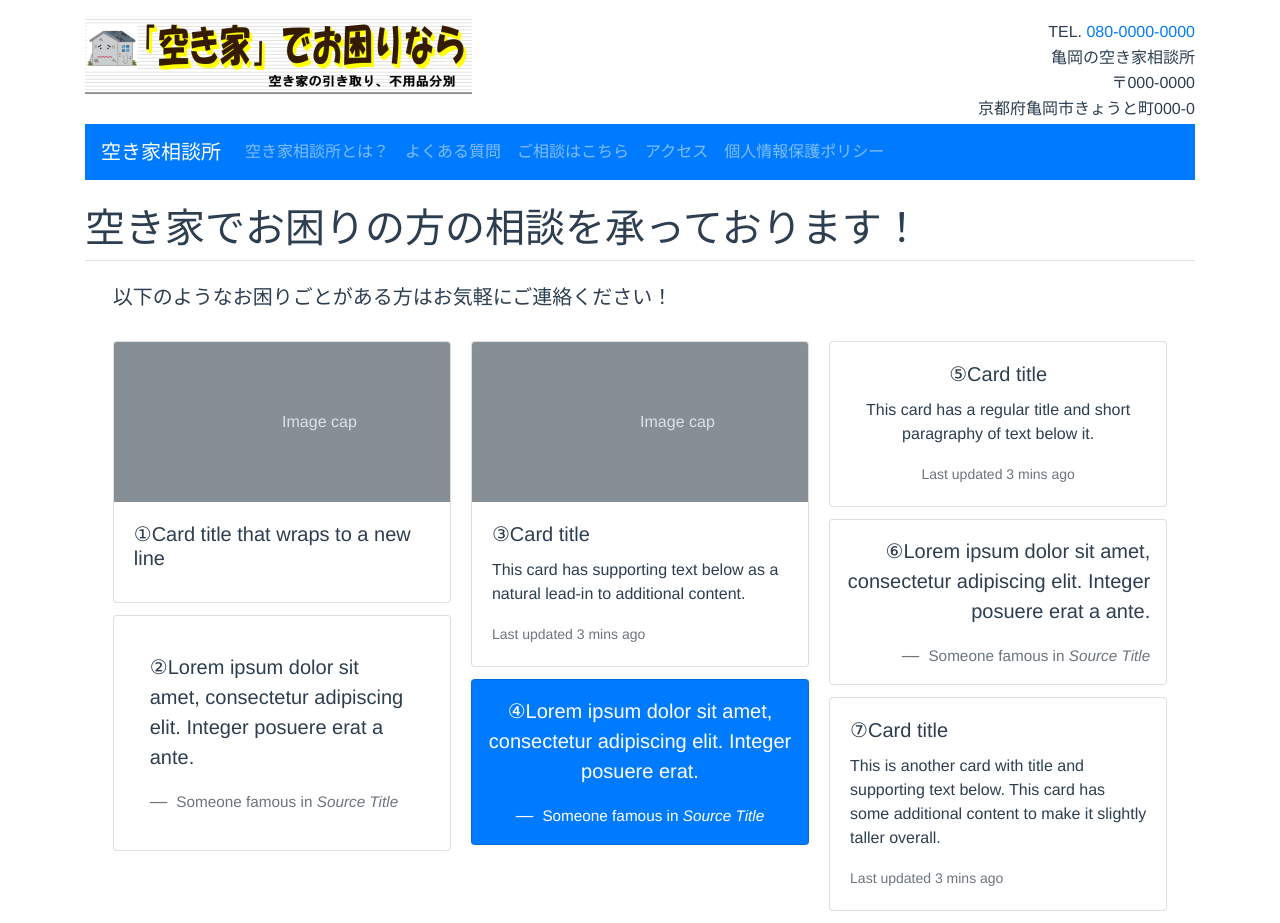
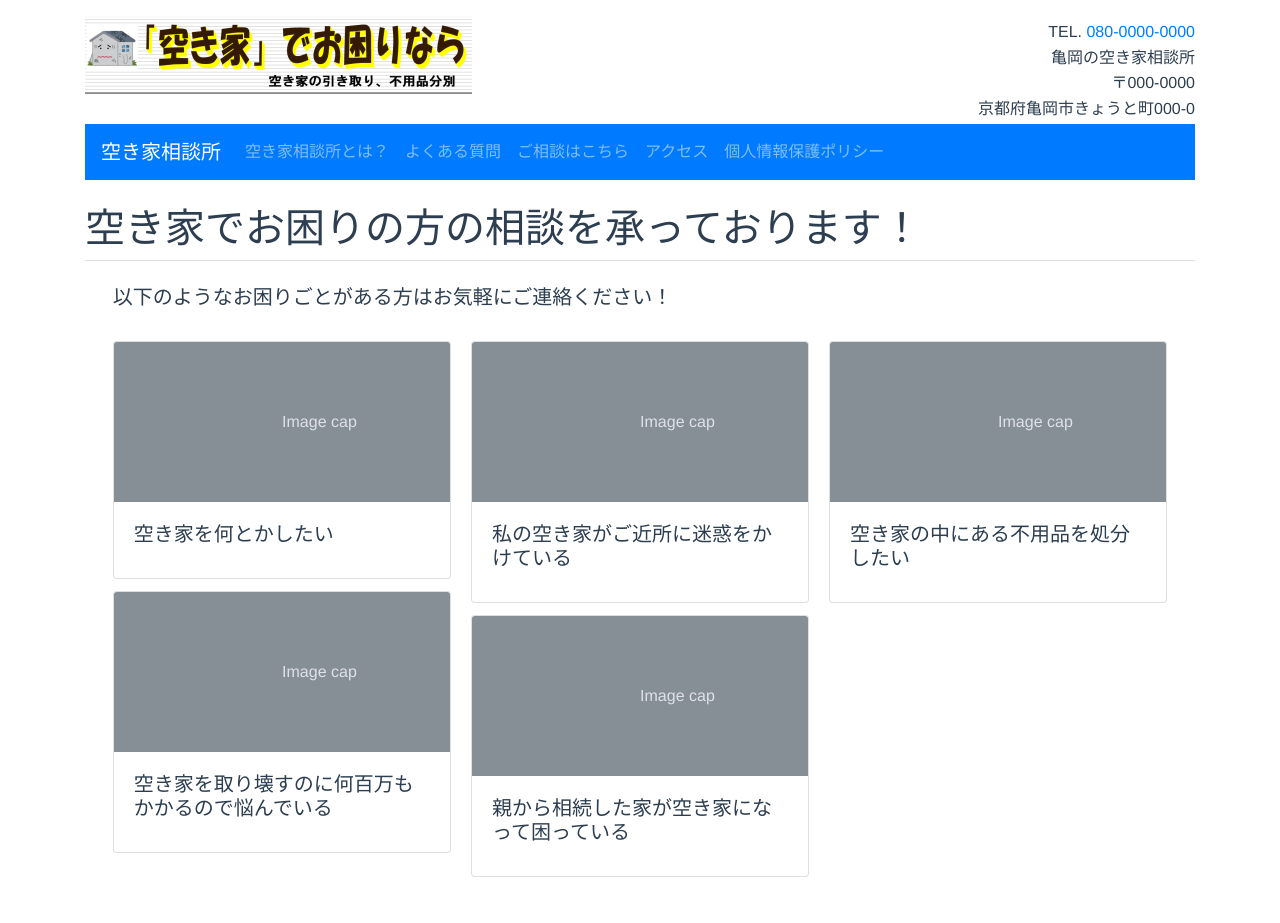
Before and after one commit to nakamura0736/empty-house, a Vue app: page /#/concept in a window 1280 px wide. After the commit the page ends 889 px from the top, so only its background shows below. Built offline with nearby package versions, Linux system fonts and the light colour scheme.

Commit message:
scssがうまく使えず生cssでメディアクエリを書く

```diff
--- a/src/components/concept.vue
+++ b/src/components/concept.vue
@@ -11,62 +11,36 @@
             <div class="card">
                <svg class="bd-placeholder-img card-img-top" width="100%" height="160" xmlns="http://www.w3.org/2000/svg" preserveAspectRatio="xMidYMid slice" focusable="false" role="img" aria-label="Placeholder: Image cap"><title>Placeholder</title><rect fill="#868e96" width="100%" height="100%"/><text fill="#dee2e6" dy=".3em" x="50%" y="50%">Image cap</text></svg>
                <div class="card-body">
-               <h5 class="card-title">①Card title that wraps to a new line</h5>
-               <!-- <p class="card-text">This is a longer card with supporting text below as a natural lead-in to additional content. This content is a little bit longer.</p> -->
+                  <h5 class="card-title">空き家を何とかしたい</h5>
                </div>
-         </div>
-         <div class="card p-3">
-            <blockquote class="blockquote mb-0 card-body">
-               <p>②Lorem ipsum dolor sit amet, consectetur adipiscing elit. Integer posuere erat a ante.</p>
-               <footer class="blockquote-footer">
-               <small class="text-muted">
-                  Someone famous in <cite title="Source Title">Source Title</cite>
-               </small>
-               </footer>
-            </blockquote>
             </div>
             <div class="card">
                <svg class="bd-placeholder-img card-img-top" width="100%" height="160" xmlns="http://www.w3.org/2000/svg" preserveAspectRatio="xMidYMid slice" focusable="false" role="img" aria-label="Placeholder: Image cap"><title>Placeholder</title><rect fill="#868e96" width="100%" height="100%"/><text fill="#dee2e6" dy=".3em" x="50%" y="50%">Image cap</text></svg>
                <div class="card-body">
-               <h5 class="card-title">③Card title</h5>
-               <p class="card-text">This card has supporting text below as a natural lead-in to additional content.</p>
-               <p class="card-text"><small class="text-muted">Last updated 3 mins ago</small></p>
+                  <h5 class="card-title">空き家を取り壊すのに何百万もかかるので悩んでいる</h5>
                </div>
             </div>
-         <div class="card bg-primary text-white text-center p-3">
-            <blockquote class="blockquote mb-0">
-               <p>④Lorem ipsum dolor sit amet, consectetur adipiscing elit. Integer posuere erat.</p>
-               <footer class="blockquote-footer text-white">
-               <small>
-                  Someone famous in <cite title="Source Title">Source Title</cite>
-               </small>
-               </footer>
-            </blockquote>
-         </div>
-         <div class="card text-center">
+            <div class="card">
+               <svg class="bd-placeholder-img card-img-top" width="100%" height="160" xmlns="http://www.w3.org/2000/svg" preserveAspectRatio="xMidYMid slice" focusable="false" role="img" aria-label="Placeholder: Image cap"><title>Placeholder</title><rect fill="#868e96" width="100%" height="100%"/><text fill="#dee2e6" dy=".3em" x="50%" y="50%">Image cap</text></svg>
                <div class="card-body">
-               <h5 class="card-title">⑤Card title</h5>
-               <p class="card-text">This card has a regular title and short paragraphy of text below it.</p>
-               <p class="card-text"><small class="text-muted">Last updated 3 mins ago</small></p>
+                  <h5 class="card-title">私の空き家がご近所に迷惑をかけている</h5>
                </div>
             </div>
-         <div class="card p-3 text-right">
-            <blockquote class="blockquote mb-0">
-               <p>⑥Lorem ipsum dolor sit amet, consectetur adipiscing elit. Integer posuere erat a ante.</p>
-               <footer class="blockquote-footer">
-               <small class="text-muted">
-                  Someone famous in <cite title="Source Title">Source Title</cite>
-               </small>
-               </footer>
-            </blockquote>
+            <div class="card">
+               <svg class="bd-placeholder-img card-img-top" width="100%" height="160" xmlns="http://www.w3.org/2000/svg" preserveAspectRatio="xMidYMid slice" focusable="false" role="img" aria-label="Placeholder: Image cap"><title>Placeholder</title><rect fill="#868e96" width="100%" height="100%"/><text fill="#dee2e6" dy=".3em" x="50%" y="50%">Image cap</text></svg>
+               <div class="card-body">
+                  <h5 class="card-title">親から相続した家が空き家になって困っている</h5>
+               </div>
             </div>
             <div class="card">
+               <svg class="bd-placeholder-img card-img-top" width="100%" height="160" xmlns="http://www.w3.org/2000/svg" preserveAspectRatio="xMidYMid slice" focusable="false" role="img" aria-label="Placeholder: Image cap"><title>Placeholder</title><rect fill="#868e96" width="100%" height="100%"/><text fill="#dee2e6" dy=".3em" x="50%" y="50%">Image cap</text></svg>
                <div class="card-body">
-               <h5 class="card-title">⑦Card title</h5>
-               <p class="card-text">This is another card with title and supporting text below. This card has some additional content to make it slightly taller overall.</p>
-               <p class="card-text"><small class="text-muted">Last updated 3 mins ago</small></p>
+                  <h5 class="card-title">空き家の中にある不用品を処分したい</h5>
                </div>
             </div>
+
+
+
          </div>
       </div>
    </div>
@@ -77,18 +51,31 @@
 </script>
 
 <style>
+/* .card-columns { */
+   @media screen and ( max-width:543px) { /* xs */
       .card-columns {
-  @include media-breakpoint-only(xl) {
-    column-count: 5;
+         column-count: 1;
       }
-  @include media-breakpoint-only(lg) {
-    column-count: 4;
    }
-  @include media-breakpoint-only(md) {
-    column-count: 2;
-  }
-  @include media-breakpoint-only(sm) {
+   @media screen and (min-width:544px) and ( max-width:767px) { /* sm */
+      .card-columns {
          column-count: 2;
       }
    }
+   @media screen and (min-width:768px) and ( max-width:991px) { /* md */
+      .card-columns {
+         column-count: 2;
+      }
+   }
+   @media screen and (min-width:992px) and ( max-width:1199px) { /* lg */
+      .card-columns {
+         /* column-count: 4; */
+      }
+   }
+   @media screen and (min-width:1200) { /* xl */
+      .card-columns {
+         /* column-count: 5; */
+      }
+   }
+/* } */
 </style>
```
Lines whose indentation alone changed are shown as unchanged.
